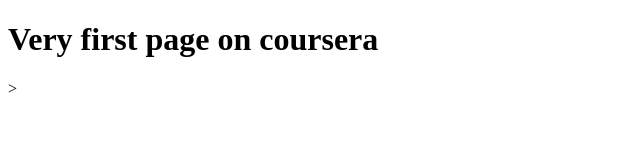
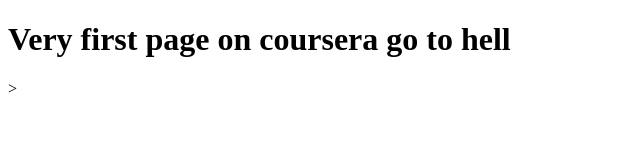
Before and after one commit to syedwajheeuddin/Coursera-Test, a plain HTML site: page site/index.html in a window 1280 px wide. Shown: the whole page, without its empty margins (0-640 px from the left). Drawn offline with Linux system fonts and the light colour scheme.

Commit message:
My First page 2

```diff
--- a/site/index.html
+++ b/site/index.html
@@ -4,6 +4,6 @@
 	<title>Wajhee Uddin</title>
 </head>
 <body>
-<h1>Very first page on coursera</h1>>
+<h1>Very first page on coursera go to  hell</h1>>
 </body>
 </html>
```
